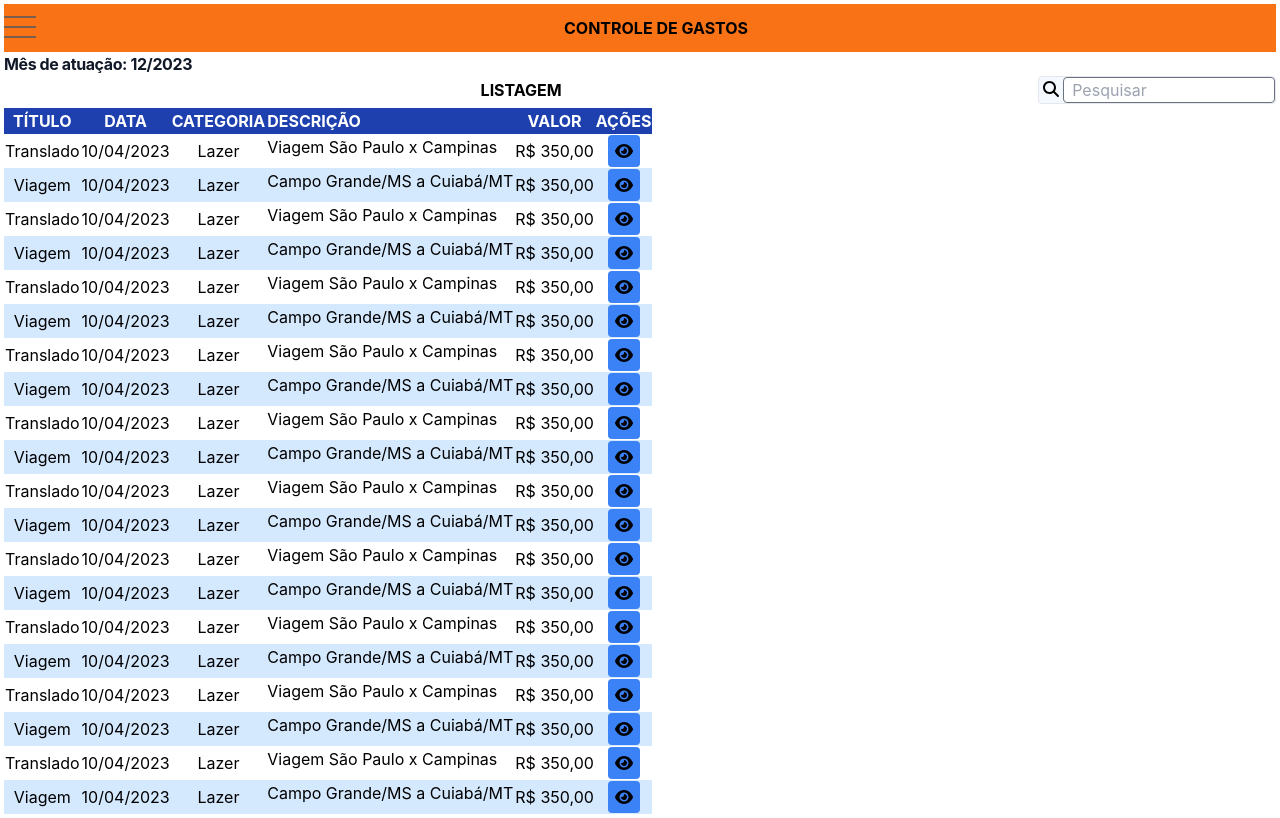
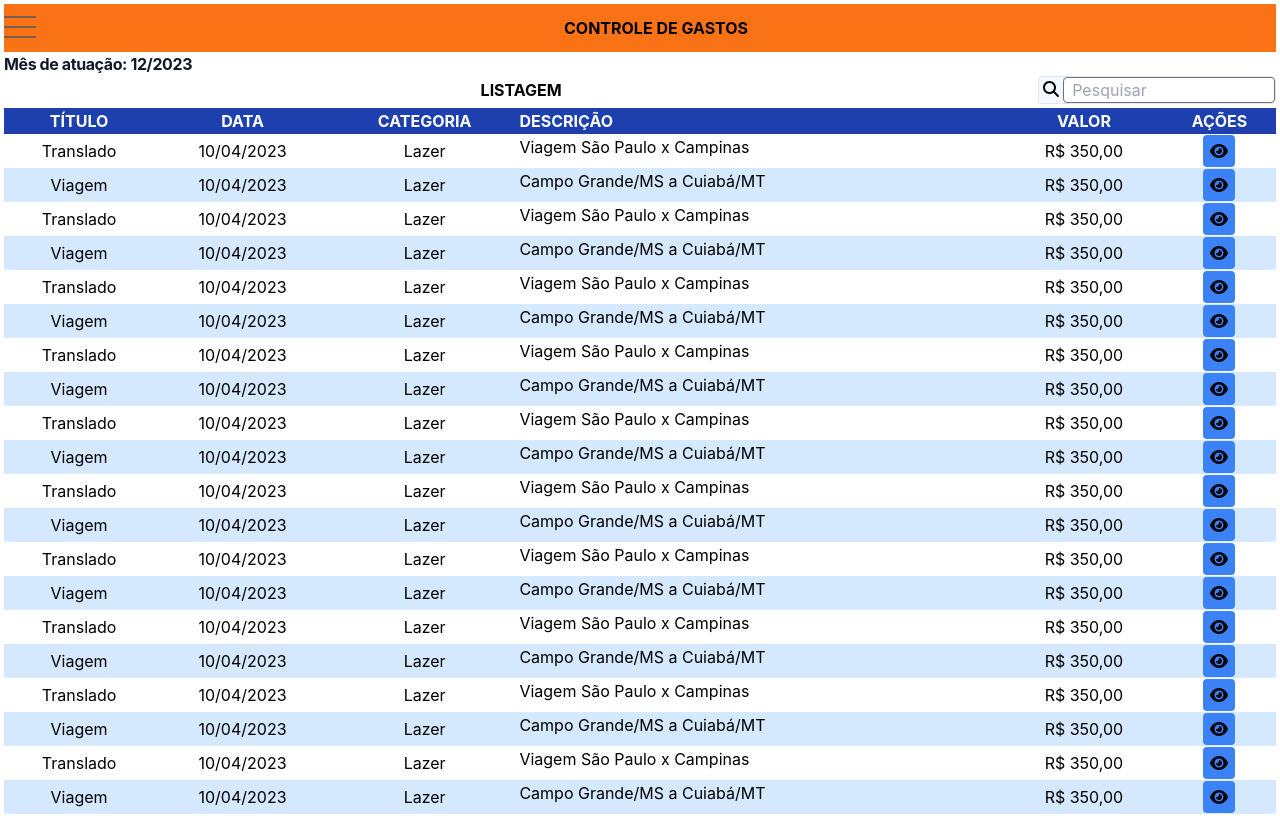
Before and after one commit to dsslucas/projeto-controle-gastos, a React (Create React App) app in the folder projeto-controle-gastos-frontend/: page / in a window 1280 px wide. Built offline with nearby package versions, Linux system fonts and the light colour scheme.

Commit message:
Ajustes na tabela para Mobile

```diff
--- a/projeto-controle-gastos-frontend/src/components/table/Table.tsx
+++ b/projeto-controle-gastos-frontend/src/components/table/Table.tsx
@@ -7,7 +7,7 @@ import { faEye } from "@fortawesome/free-solid-svg-icons";
 
 const Table = (props: any) => {
     return (
-        <table className="table-auto xs:block xs:overflow-x-auto xl:w-full">
+        <table className="table-auto xs:p-2 xs:w-full xl:w-full">
             <thead className='bg-blue-800 text-white uppercase'>
                 <tr>
                     <th>Título</th>
```
